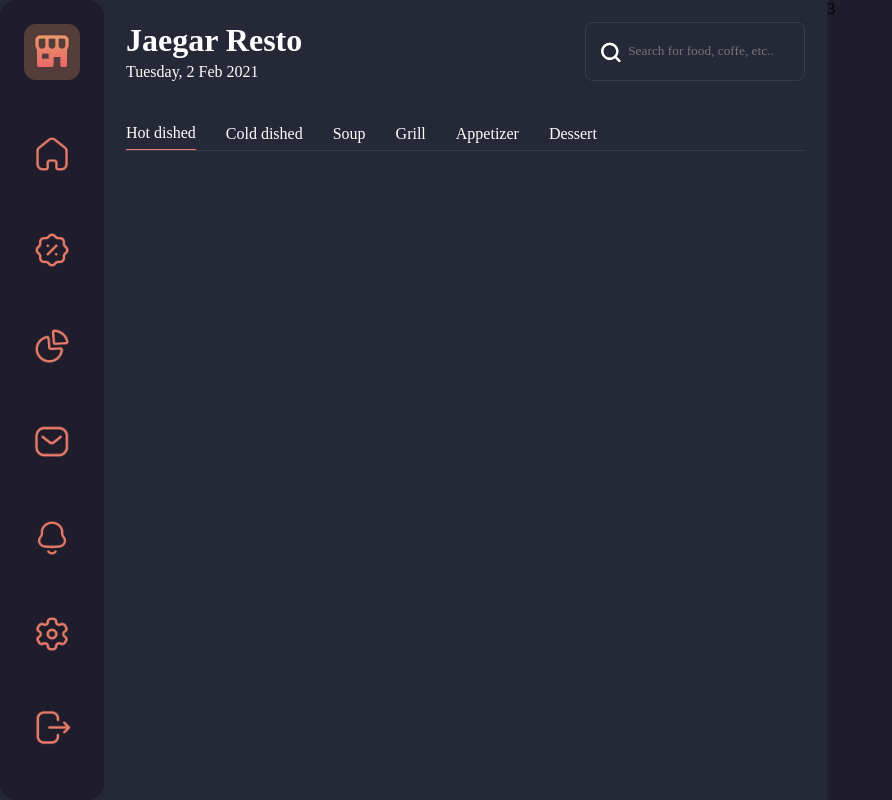
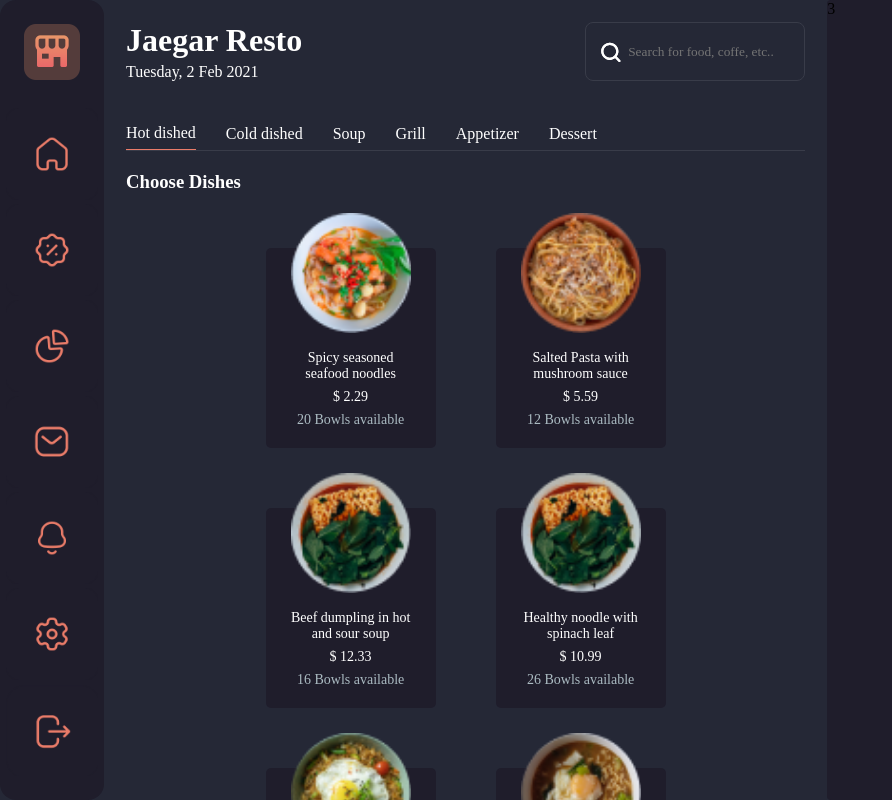
Before and after one commit to Taska222008/food_website, a plain HTML site: page index.html in a window 1280 px wide. Shown: the whole page, without its empty margins (0-892 px from the left). Drawn offline with Linux system fonts and the light colour scheme.

Commit message:
update food item

```diff
--- a/index.html
+++ b/index.html
@@ -20,13 +20,8 @@
                 <button class="button"><img src="./img/Frame-68.png" class="btn-img"></button>
                 <button class="button"><img src="./img/Frame-69.png" class="btn-img"></button>
                 <button class="button"><img src="./img/Frame-70.png" class="btn-img"></button>
-                <!-- <button class="button"><img src="exit.png" class="btn-img"></button> -->
-            </div>
-
-            <div class="btn-exit">
                 <button class="button"><img src="./img/exit.png" class="btn-img"></button>
             </div>
-
         </div>
 
 
@@ -55,7 +50,23 @@
             </div>
 
             <div class="food-browser">
-
+                <div class="food-browser-title">
+                    <h3>Choose Dishes</h3>
+                    <!-- <select>
+                        <option value="dine-in">Dine in</option>
+                        <option value="take-away">Take away</option>
+                    </select> -->
+                </div>
+                <div class="food-menu">
+                    <div class="food-item">
+                        <img src="./img/food1.png" alt="">
+                        <div class="food-item-info">
+                            <p>Spicy seasoned seafood noodles</p>
+                            <p class="item-price">$ 2.29</p>
+                            <p class="item-avai">20 Bowls available</p>
+                        </div>
+                    </div>
+                </div>
             </div>
         </div>
 
--- a/script.js
+++ b/script.js
@@ -1,11 +1,93 @@
-const sortList = document.querySelector('.dish-type');
-const allSortBtn = sortList.querySelectorAll('.dish-btn');
-sortList.addEventListener('click', function(e) {
-    console.log(e.target.classList)
-    if (e.target.classList[0] === 'button') {
-        allSortBtn.forEach((b) => {
-            b.classList.remove('active');
+const dishBtnContainer = document.querySelector('.dish-type');
+
+const foodList = [
+    {
+        imgUrl: "./img/food1.png",
+        name: "Spicy seasoned seafood noodles",
+        price: 2.29,
+        stock: 20,
+    },
+    {
+        imgUrl: "./img/food2.png",
+        name: "Salted Pasta with mushroom sauce",
+        price: 5.59,
+        stock: 12,
+    },
+    {
+        imgUrl: "./img/food3.png",
+        name: "Beef dumpling in hot and sour soup",
+        price: 12.33,
+        stock: 16,
+    },
+    {
+        imgUrl: "./img/food4.png",
+        name: "Healthy noodle with spinach leaf",
+        price: 10.99,
+        stock: 26,
+    },
+    {
+        imgUrl: "./img/food5.png",
+        name: "Hot spicy fried rice with omelet",
+        price: 60.33,
+        stock: 0,
+    },
+    {
+        imgUrl: "./img/food6.png",
+        name: "Spicy instant noodle with special omelette",
+        price: 100.00,
+        stock: 88,
+    },
+    {
+        imgUrl: "./img/food7.png",
+        name: "Spicy seasoned seafood noodles",
+        price: 44.05,
+        stock: 2,
+    },
+    {
+        imgUrl: "./img/food8.png",
+        name: "Spicy seasoned seafood noodles",
+        price: 20.12,
+        stock: 5,
+    },
+    {
+        imgUrl: "./img/food9.png",
+        name: "Spicy seasoned seafood noodles",
+        price: 73.24,
+        stock: 7,
+    },
+];
+
+dishBtnContainer.addEventListener('click', function(e) {
+    if (e.target.classList[1] === 'dish-btn') {
+        // remove all active class out of all buttons
+        document.querySelectorAll('.dish-btn').forEach(function(ele) {
+            ele.classList.remove('active');
         })
-        e.target.classList.add('active');
+
+        // add the active class to clicked button
+        e.target.classList.add('active')
     }
-})
+});
+
+function renderFoodItem(data) {
+    return `
+        <div class="food-item">
+            <img src="${data.imgUrl}" alt="">
+            <div class="food-item-info">
+                <p>${data.name}</p>
+                <p class="item-price">$ ${data.price}</p>
+                <p class="item-avai">${data.stock} Bowls available</p>
+            </div>
+        </div>
+    `
+};
+function renderFoodMenu(dataList) {
+    const menu = document.querySelector('.food-menu');
+    let content = '';
+    dataList.forEach(function(food) {
+        content += renderFoodItem(food);
+    })
+    menu.innerHTML = content;
+};
+
+renderFoodMenu(foodList);
--- a/style.css
+++ b/style.css
@@ -6,12 +6,12 @@
 
 .main {
     display: flex;
-    height: 100%;
+    height: 100vh;
     width: 100%;
 }
 
 .navigate-bar {
-    height: 100vh;
+    height: 100%;
     background-color: #1F1D2B;
     border-radius: 16px;
     display: flex;
@@ -22,13 +22,14 @@
 }
 
 .main-selection {
-    height: 100%;
+    max-height: 100%;
     width: 60%;
     padding: 22px;
+    overflow: hidden;
 }
 
 .info {
-    height: 100vh;
+    height: 100%;
     border-radius: 3.77px;
     width: 40%;
     background-color: #1F1D2B;
@@ -39,8 +40,6 @@
     height: 56px;
     width: 56px;
     background-color: transparent;
-
-
 }
 
 .button {
@@ -92,8 +91,6 @@
     border: 1px solid #393C49;
     border-radius: 8px;
     font-size: 14px;
-    /* width: 170px;
-    height: 50px; */
     display: flex;
     align-items: center;
     padding: 3px 10px;
@@ -106,11 +103,15 @@
 
 .search-box {
     width: 100%;
-    height: 80%;
+    height: 100%;
     background: none;
     box-shadow: none;
     border: none;
     color: white;
+}
+
+.search-box:active {
+    outline: none;
 }
 
 
@@ -154,3 +155,63 @@ p{
     position: absolute;
     bottom: 0px;
 }
+
+.food-browser {
+    margin: 20px 0px;
+}
+
+.food-browser-title {
+    margin-bottom: 20px;
+    color: white;
+}
+.food-menu {
+    display: flex;
+    justify-content: center;
+    flex-wrap: wrap;
+    padding: 5px;
+    max-height: calc(100vh - 220px);
+    overflow: auto;
+}
+
+.food-item {
+    width: 160px;
+    height: 190px;
+    position: relative;
+    border-radius: 5px;
+    padding: 5px;
+    background-color: #1F1D2B;
+    margin: 30px;
+}
+
+.food-item p {
+    text-align: center;
+    background-color: #1F1D2B;
+    font-size: 14px;
+}
+
+.food-item-info {
+    width: 130px;
+    border-radius: 5px;
+    position: absolute;
+    bottom: 20px;
+    left: 50%;
+    transform: translateX(-50%);
+}
+
+.food-item img {
+    width: 120px;
+    height: 120px;
+    position: absolute;
+    top: -35px;
+    left: 50%;
+    transform: translateX(-50%);
+    background: transparent;
+}
+
+.item-price {
+    padding: 7px 0px;
+}
+
+.item-avai {
+    color: #ABBBC2;
+}
```
Also changed, not shown: img/food1.png (added), img/food2.png (added), img/food3.png (added), img/food4.png (added), img/food5.png (added), img/food6.png (added), img/food7.png (added), img/food8.png (added), img/food9.png (added).
